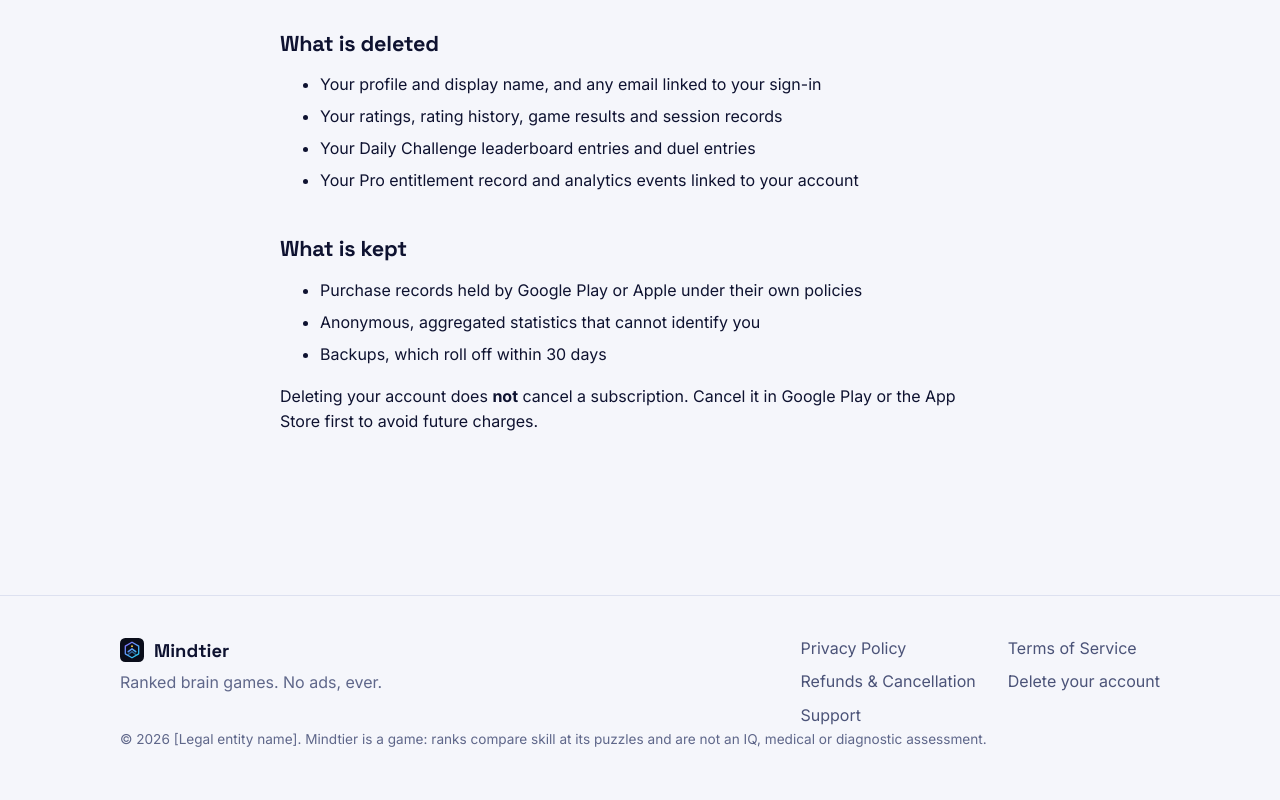
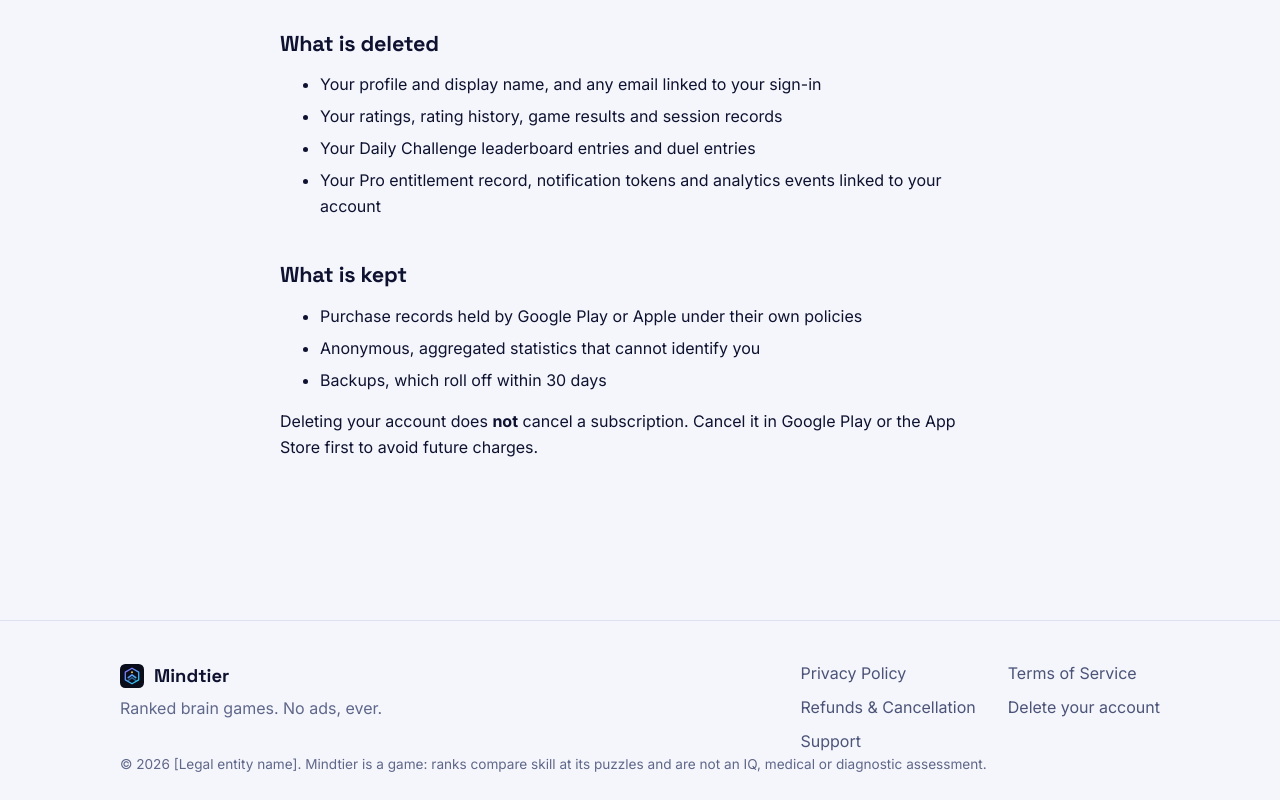
Before and after one commit to Himkush1414/midas-engine, a Next.js app in the folder apps/web/: page /delete-account in a window 1280 px wide. Shown: the part 926-1726 px from the top of the page. Before the commit the page ends 1700 px from the top, so only its background shows below. Built offline with nearby package versions, Linux system fonts and the light colour scheme; no server answers.

Commit message:
docs(web): list notification tokens among deleted data

```diff
--- a/apps/web/src/app/delete-account/page.tsx
+++ b/apps/web/src/app/delete-account/page.tsx
@@ -35,7 +35,7 @@ export default function DeleteAccount() {
         <li>Your profile and display name, and any email linked to your sign-in</li>
         <li>Your ratings, rating history, game results and session records</li>
         <li>Your Daily Challenge leaderboard entries and duel entries</li>
-        <li>Your Pro entitlement record and analytics events linked to your account</li>
+        <li>Your Pro entitlement record, notification tokens and analytics events linked to your account</li>
       </ul>
       <h2>What is kept</h2>
       <ul>
```
